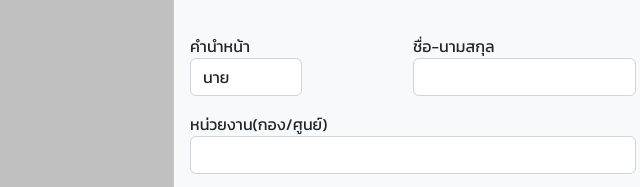
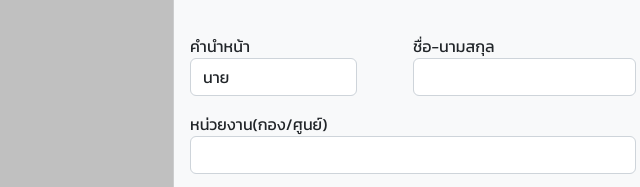
Before and after one commit to RonnayotDev/Dsi-website, a plain HTML site: page register-course-detail.html in a window 1280 px wide. Shown: the part 797-984 px from the top of the page, 227-867 px from the left. Drawn offline with nearby package versions, Linux system fonts and the light colour scheme.

Commit message:
edit-register-page

```diff
--- a/register-course-detail.html
+++ b/register-course-detail.html
@@ -77,7 +77,7 @@
             <div class="form-row d-flex pb-3">
               <div class="form-group col-md-6">
                 <label for="inputEmail4">คำนำหน้า</label>
-                <select class="form-control w-50">
+                <select class="form-control w-75">
                     <option>นาย</option>
                     <option>นางสาว</option>
                     <option>นาง</option>
```
